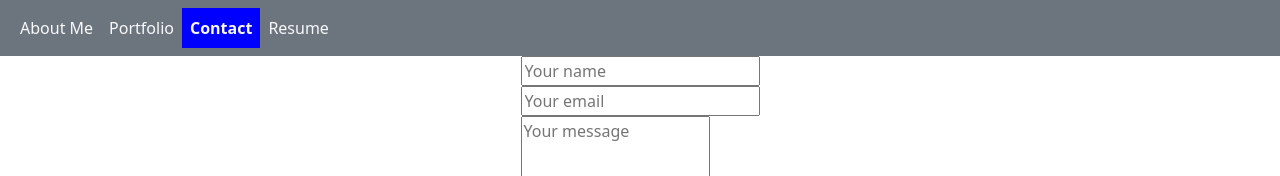
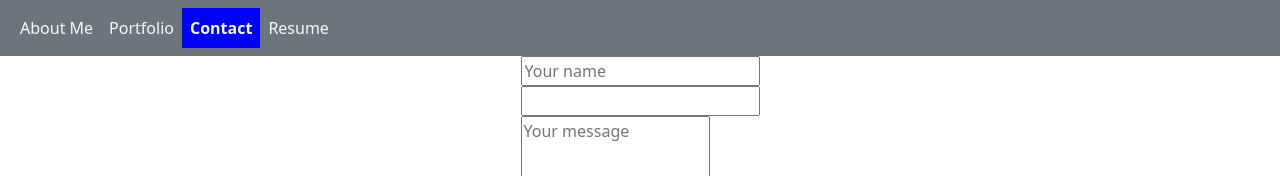
Before and after one commit to wmason1997/WM-React-Portfolio, a React (Vite) app: page /contact in a window 1280 px wide. Shown: the top 176 px of the page. Built offline with nearby package versions, Linux system fonts and the light colour scheme.

Commit message:
Beginning to add the useState functionality on the ContactPage.

```diff
--- a/src/pages/ContactPage.jsx
+++ b/src/pages/ContactPage.jsx
@@ -1,11 +1,34 @@
+// import React, useState for error handling
+import React, { useState } from "react";
+
 const ContactPage = () => {
+
+  const [email, setEmail] = useState('');
+
+  const validateEmail = (email) => {
+    const re = /^[^\s@]+@[^\s@]+\.[^\s@]+$/;
+    return re.test(email);
+  }
+
+  const handleEmailChange = (event) => {
+    const newEmail = event.target.value;
+    setEmail(newEmail);
+
+    if (!validateEmail(newEmail)) {
+        // Display a notification to the user that the email address is invalid
+        console.log("Invalid email address entered."); /// CHANGE THIS TO DISPLAY TEXT ON PAGE
+    }
+}
+
+// DO SIMILAR THINGS FOR NAME AND MESSAGE BEING LEFT BLANK
+
   return (
     <div style={{ display: "flex", justifyContent: "center" }}>
       {/* Your contact page content here */}
       <form className="new-contact-submission">
         <input type="text" placeholder="Your name" name="your_name" required></input>
         <br></br>
-        <input type="text" placeholder="Your email" name="your_email" required></input>
+        <input type="email" value={email} name="your_email" onChange={handleEmailChange} required></input>
         <br></br>
         <textarea
           placeholder="Your message"
```
Also changed, not shown: 1 other file (tests, documents, lock files or other folders).
